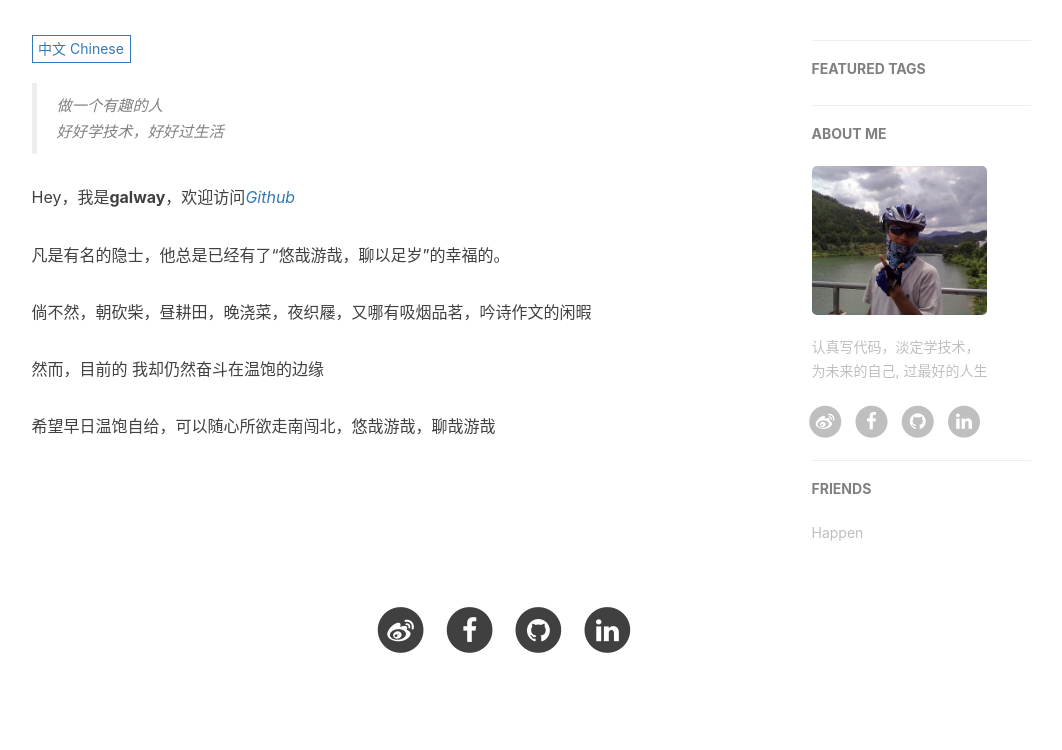
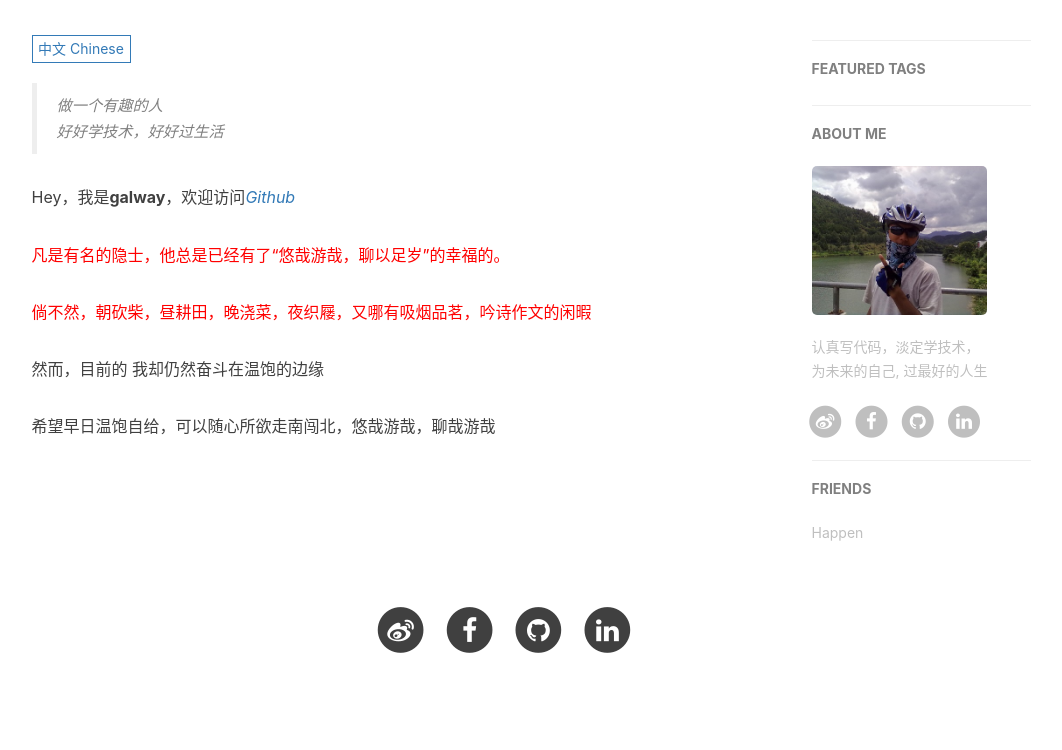
Before and after one commit to gaoweibupt/gaoweibupt.github.io, a Jekyll site: the page built from about.html, in a window 1280 px wide. Shown: the part 418-1168 px from the top of the page, without its empty margins (136-1198 px from the left). Built offline with Jekyll 4.4.1, drawn with Linux system fonts in a browser that asks for light colours; nearby versions of some CDN libraries; comment, search, counter and statistics services are not loaded.

Commit message:
修改about

```diff
--- a/about.html
+++ b/about.html
@@ -35,7 +35,8 @@ header-img: "img/about-bg.jpg"
 	-->
 	<!--<p>前东家网易</p>
 	<p>现东家百度</p>-->
-	<p>凡是有名的隐士，他总是已经有了“悠哉游哉，聊以足岁”的幸福的。</p><p>倘不然，朝砍柴，昼耕田，晚浇菜，夜织屦，又哪有吸烟品茗，吟诗作文的闲暇</p>
+	<p style="color:red;">凡是有名的隐士，他总是已经有了“悠哉游哉，聊以足岁”的幸福的。</p>
+	<p style="color:red;">倘不然，朝砍柴，昼耕田，晚浇菜，夜织屦，又哪有吸烟品茗，吟诗作文的闲暇</p>
 	<p>然而，目前的 我却仍然奋斗在温饱的边缘</p>
 	<p>希望早日温饱自给，可以随心所欲走南闯北，悠哉游哉，聊哉游哉</p>
 </div>
```
